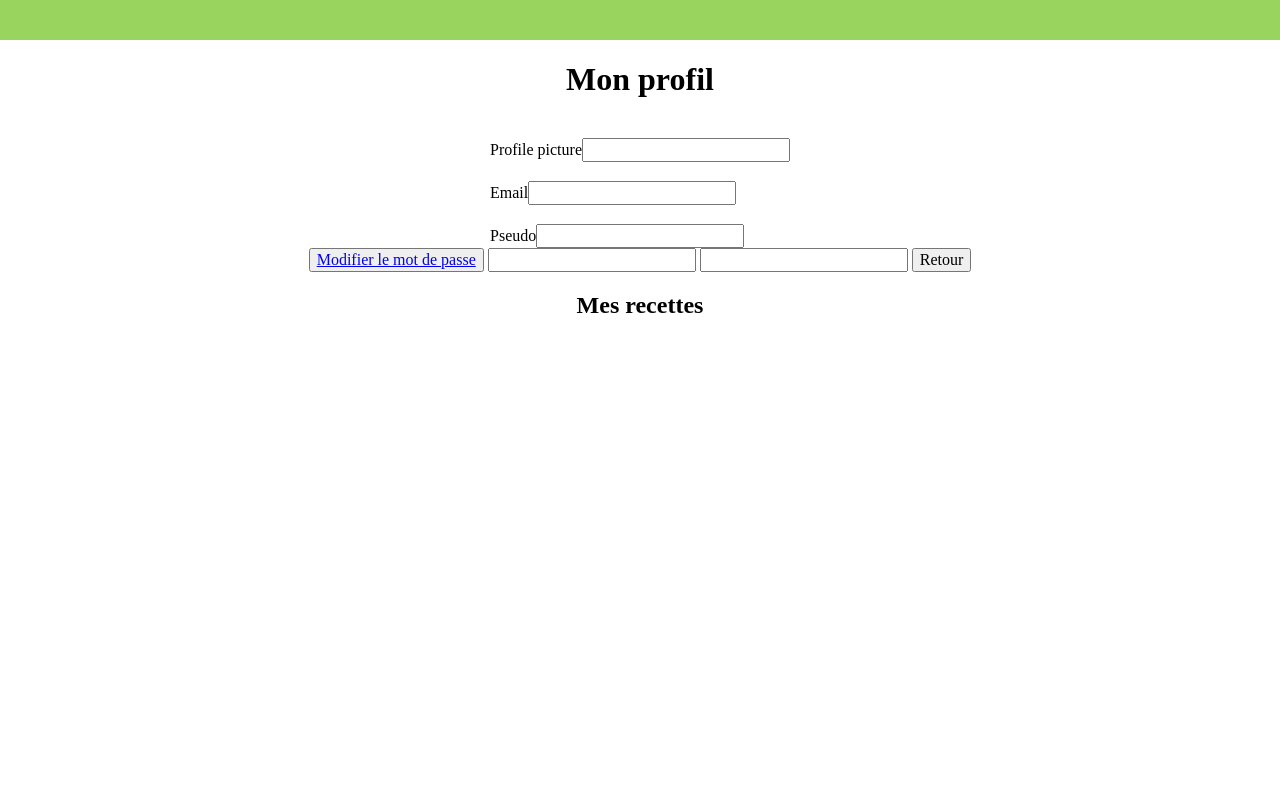
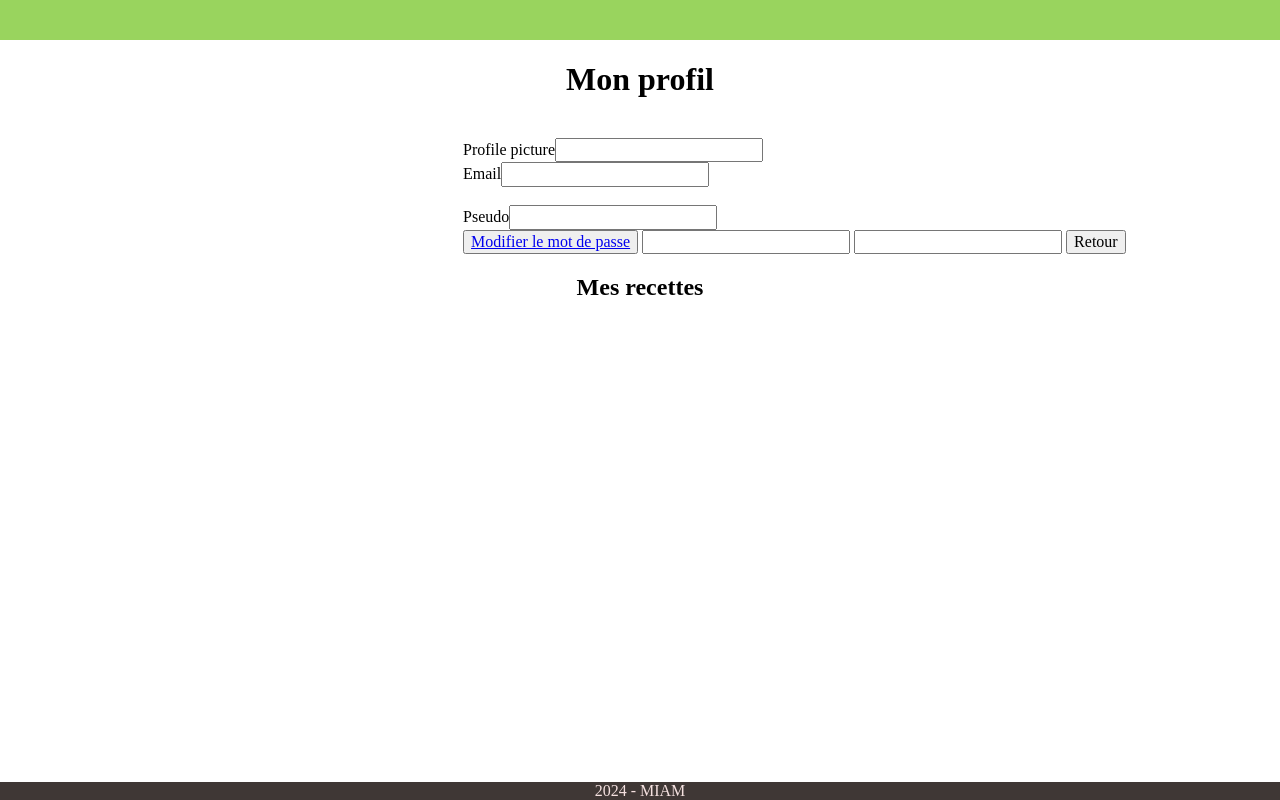
Before and after one commit to Pepinunco/Recettes, a Symfony app: template templates/registration/edit.html.twig in a window 1280 px wide. Run offline with Twig, Linux system fonts and the light colour scheme; the template is opened without the code that fills it, so the values that code supplies are empty; form fields are guessed from the names that the template uses; some libraries are stand-ins or nearby versions.

Commit message:
ajout css

```diff
--- a/public/css/style.css
+++ b/public/css/style.css
@@ -36,22 +36,50 @@ nav a {
     display: flex;
     flex-wrap: wrap;
     flex-direction: column;
-    align-items: center;
+
 }
 
 
 /*************Profil*************/
 
+h1, h2{
+    text-align: center;
+}
 
+.profil-container{
+    display: flex;
+    justify-content: space-around;
 
-.photo{
-    position: absolute;
+}
+
+.form{
+    align-items: flex-start;
 }
 
 .photo img{
+    position: absolute;
+    align-items: flex-end;
     width: 150px;
 }
 
+.recette{
+    text-align: center;
+}
+
+.button{
+    align-items: center;
+}
+
+
 
 /***FOOTER***/
+.footer {
+    text-align: center;
+    background-color: var(--black);
+    color: var(--white);
+    position: absolute;
+    bottom: 0;
+    width: 100%;
+
+}
 /***************MAIN***************/
--- a/templates/base.html.twig
+++ b/templates/base.html.twig
@@ -19,6 +19,9 @@
         {% block body %}
         {% endblock %}
         </div>
+    <footer>
+        {% include 'inc/footer.html.twig' %}
+    </footer>
     </body>
     {% block javascripts %}
     {% endblock %}
--- /dev/null
+++ b/templates/inc/footer.html.twig
@@ -0,0 +1,4 @@
+<div class="footer">
+    {{"now"|date("Y") }}
+  - MIAM
+</div>
--- a/templates/registration/edit.html.twig
+++ b/templates/registration/edit.html.twig
@@ -7,36 +7,46 @@
 
     <h1>Mon profil</h1>
     <br>
+    <div class="profil-container">
+    {{ form_errors(editForm) }}
     <div>
-    {{ form_errors(editForm) }}
-
    {{ form_start(editForm, {'attr': {'enctype': 'multipart/form-data'}}) }}
     {% if user.PhotoProfil %}
         <aside class="photo">
         <img src="{{ asset('img/PhotoProfil/' ~ user.PhotoProfil) }}" alt="Photo de profil">
         </aside>
     {% endif %}
+    </div>
+        <div class="form">
     {{ form_row(editForm.profilePicture) }}
-    <br>
+
     {{ form_row(editForm.email) }}
         <br>
     {{ form_row(editForm.pseudo) }}
-    </div>
-    <div></div>
-    <section >
+
+
+
+    <section class="button">
 
         <button><a href="{{ path('editPassword') }}">Modifier le mot de passe</a></button>
         {{ form_widget(editForm.Supprimer) }}
         {{ form_widget(editForm.Enregistrer) }}
         <button onclick="window.location.href='{{ path('app_accueil') }}'" class="btn">Retour</button>
     </section>
+        </div>
     {{ form_end(editForm) }}
+    </div>
+    <div class="recette">
+    <h2>Mes recettes</h2>
 
-    <h2>Mes recettes</h2>
-    {%for recette in user.recettes %}
-        <a href="{{path('app_detail', {'id': recette.id}) }}">{{ recette.nom }}</a>
-        <button><a href="{{ path('app_nouvelleRecette') }}">Ajouter une recette</a></button>
-    {% endfor %}
+        <div>
+        {%for recette in user.recettes %}
+            <a href="{{path('app_detail', {'id': recette.id}) }}">{{ recette.nom }}</a>
+            <br>
+            <button><a href="{{ path('app_nouvelleRecette') }}">Ajouter une recette</a></button>
+        {% endfor %}
+        </div>
+    </div>
 {% endblock %}
 
 {% block title %}
```
